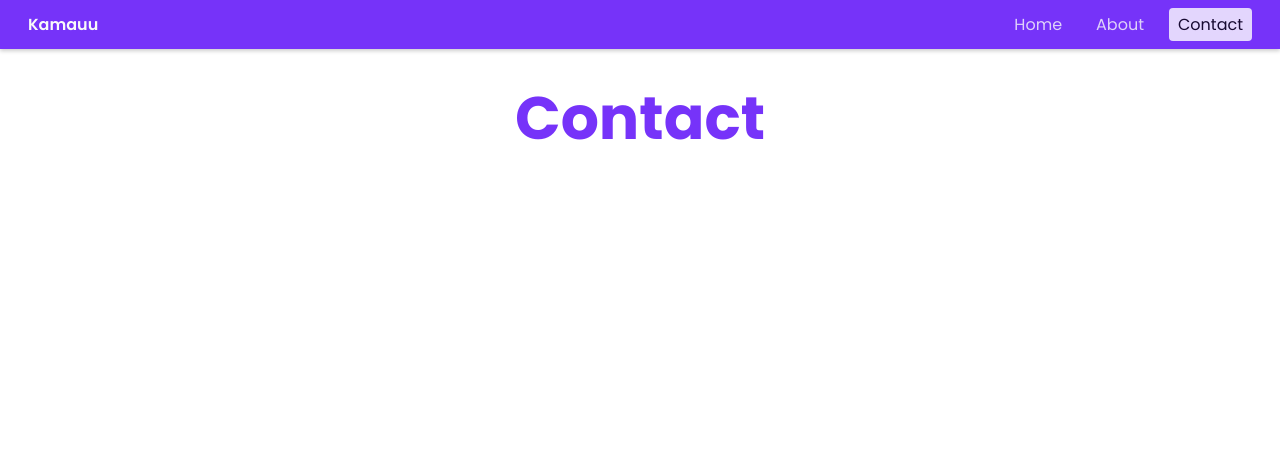
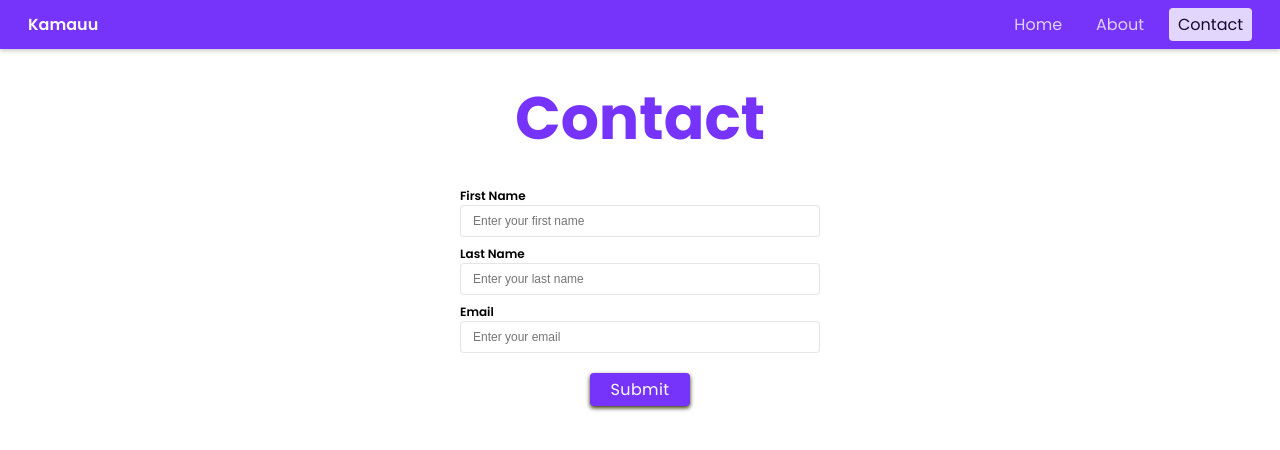
Before and after one commit to spectr-e/react-projects, a React (Vite) app: page / in a window 1280 px wide. Both pictures are taken after a click on the link "Contact". Shown: the top 450 px of the page. Built offline with nearby package versions, Linux system fonts and the light colour scheme.

Commit message:
update(ContactPage): Add contact form in page

```diff
--- a/src/Projects/17-responsive-navigation-app/NavBar.jsx
+++ b/src/Projects/17-responsive-navigation-app/NavBar.jsx
@@ -2,6 +2,9 @@ import { useEffect, useState } from 'react'
 import { NavItem } from '../../components'
 import { NavStyle } from './NavStyle'
 import { AiOutlineClose, AiOutlineMenu } from 'react-icons/ai'
+
+// IMPORT PAGES
+import { About, Contacts, Home } from '../../pages'
 
 const NavBarApp = () => {
   const [showElement, setShowElement] = useState({
@@ -49,10 +52,32 @@ const NavBarApp = () => {
       .querySelectorAll('.nav-link')
       .forEach((link) => link.classList.remove('active'))
     e.target.classList.add('active')
-    setPage(e.target.innerText)
   }
 
-  const [page, setPage] = useState('')
+  // UPDATE: ADDING PAGE NAVIGATION
+  const [pages, setPages] = useState('')
+
+  const navigate = (e) => {
+    document
+      .querySelectorAll('.nav-link')
+      .forEach((link) => link.classList.remove('active'))
+    e.target.classList.add('active')
+
+    const navItem = e.target.innerText
+    switch (navItem) {
+      case 'Home':
+        setPages(<Home page={'Home'} />)
+        break
+      case 'About':
+        setPages(<About page={'About'} />)
+        break
+      case 'Contact':
+        setPages(<Contacts page={'Contact'} />)
+        break
+      default:
+        break
+    }
+  }
   return (
     <>
       <NavStyle
@@ -76,16 +101,14 @@ const NavBarApp = () => {
                 showElement.navOpened && 'showNavBar'
               }`}
             >
-              <NavItem text={'Home'} active='active' onClick={handleActive} />
-              <NavItem text={'About'} onClick={handleActive} />
-              <NavItem text={'Contact'} onClick={handleActive} />
+              <NavItem text={'Home'} active='active' onClick={navigate} />
+              <NavItem text={'About'} onClick={navigate} />
+              <NavItem text={'Contact'} onClick={navigate} />
             </ul>
           )}
         </div>
       </NavStyle>
-      <h1 className='title text-center text-primary'>
-        {!page ? 'Welcome' : page}
-      </h1>
+      <div className='container px-2 outlet'>{pages}</div>
     </>
   )
 }
--- a/src/components/Form.jsx
+++ b/src/components/Form.jsx
@@ -1,11 +1,31 @@
 import React from 'react'
 
-const Form = ({ labelFor, labelText, inputType, placeholderText }) => {
+const Form = ({
+  labelFor,
+  labelText,
+  inputType = 'text',
+  placeholderText,
+  inputName,
+}) => {
+  const inputStyle = {
+    border: '1px solid rgba(0,0,0,0.1)',
+    padding: '8px 12px',
+    fontSize: '12px',
+    borderRadius: '4px',
+    width: 360,
+  }
   return (
-    <>
-      <label htmlFor='firstName'>First Name</label>
-      <input type='text' placeholder='Enter your first name' />
-    </>
+    <div className='dsf flex-column'>
+      <label htmlFor={labelFor} className='font-semibold font-sm '>
+        {labelText}
+      </label>
+      <input
+        type={inputType}
+        placeholder={placeholderText}
+        name={inputName}
+        style={inputStyle}
+      />
+    </div>
   )
 }
 
--- a/src/pages/About.jsx
+++ b/src/pages/About.jsx
@@ -1,16 +1,9 @@
 import { Title } from '../components'
 
-const About = () => {
+const About = ({ page }) => {
   return (
     <>
-      <Title title={'Home'} classes={'title text-center text-primary'} />
-      <p>
-        Lorem, ipsum dolor sit amet consectetur adipisicing elit. Officia, vero!
-        Officiis pariatur quo labore fugiat quos temporibus, tempora maxime
-        nihil quisquam velit iste animi repellat fugit quam magnam explicabo
-        porro.
-      </p>
-      <br />
+      <Title title={page} classes={'title text-center text-primary'} />
       <p>
         Lorem, ipsum dolor sit amet consectetur adipisicing elit. Officia, vero!
         Officiis pariatur quo labore fugiat quos temporibus, tempora maxime
--- /dev/null
+++ b/src/pages/Contacts.jsx
@@ -0,0 +1,36 @@
+import { Form, Title } from '../components'
+
+const Contacts = ({ page }) => {
+  return (
+    <>
+      <Title title={page} classes={'title text-center text-primary'} />
+
+      <form className='d-flex flex-column' style={{ gap: 16 }}>
+        <div className='dsf flex-column' style={{ gap: 8 }}>
+          <Form
+            inputName={'firstName'}
+            labelFor={'firstName'}
+            labelText={'First Name'}
+            placeholderText={'Enter your first name'}
+          />
+          <Form
+            inputName={'lastName'}
+            labelFor={'lastName'}
+            labelText={'Last Name'}
+            placeholderText={'Enter your last name'}
+          />
+          <Form
+            inputName={'email'}
+            labelFor={'email'}
+            labelText={'Email'}
+            inputType={'email'}
+            placeholderText={'Enter your email'}
+          />
+        </div>
+        <input type='submit' value={'Submit'} className='btn btn-primary' />
+      </form>
+    </>
+  )
+}
+
+export default Contacts
--- a/src/pages/Home.jsx
+++ b/src/pages/Home.jsx
@@ -1,7 +1,9 @@
-const Home = () => {
+import { Title } from '../components'
+
+const Home = ({ page }) => {
   return (
     <>
-      <Title title={'Home'} classes={'title text-center text-primary'} />
+      <Title title={page} classes={'title text-center text-primary'} />
 
       <p>
         Lorem, ipsum dolor sit amet consectetur adipisicing elit. Officia, vero!
--- a/src/pages/index.js
+++ b/src/pages/index.js
@@ -1,5 +1,5 @@
 import About from './About'
-import Contact from './Contact'
+import Contacts from './Contacts.jsx'
 import Home from './Home.jsx'
 
-export { Home, About, Contact }
+export { Home, About, Contacts }
```
Also changed, not shown: src/pages/Contact.jsx (deleted, +0 -11 lines).
